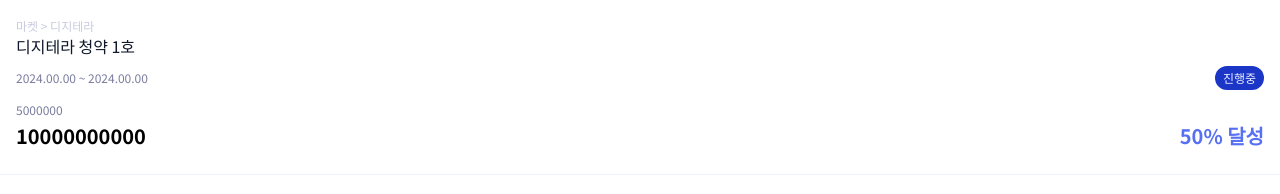
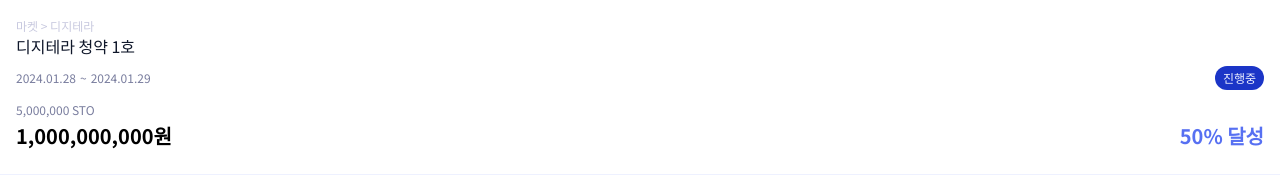
Before and after one commit to jangth0655/prime-t-front, a Next.js app: page /digiterra/1 in a window 1280 px wide. Shown: the part 482-676 px from the top of the page. Built offline with nearby package versions, Linux system fonts and the light colour scheme.

Commit message:
digiterra item, digiterra detail, bottom modal, utils 추착 업데이트

```diff
--- a/package.json
+++ b/package.json
@@ -11,6 +11,7 @@
   "dependencies": {
     "@tanstack/react-query": "^5.18.0",
     "@tanstack/react-query-devtools": "^5.18.0",
+    "dayjs": "^1.11.10",
     "framer-motion": "10.14.0",
     "next": "14.1.0",
     "react": "^18",
--- a/src/components/Modal/BottomModal.tsx
+++ b/src/components/Modal/BottomModal.tsx
@@ -1,4 +1,5 @@
 import { forwardRef } from "react";
+
 import Modal from "./Modal";
 
 type Props = {
@@ -21,7 +22,7 @@ const BottomModal = forwardRef<HTMLDivElement, Props>(
           }}
           className={`${
             bgColor || "bg-white"
-          } min-w-[22.5rem] rounded-t-lg fixed z-50 w-full`}
+          } min-w-[22.5rem] rounded-t-lg fixed z-30 w-full`}
         >
           {children}
         </div>
--- a/src/components/Navbar.tsx
+++ b/src/components/Navbar.tsx
@@ -36,7 +36,7 @@ export default function Navbar() {
   }, []);
 
   return pathName === "/" ? null : (
-    <nav className="fixed top-0 left-0 right-0 m-auto min-w-sm z-30">
+    <nav className="fixed top-0 left-0 right-0 m-auto min-w-sm z-50">
       <div className="h-[3.75rem] flex justify-between items-center pl-4 bg-slate-S900 z-40 border-b-[1px] border-b-slate-S600 ">
         <Link href={routes.serviceIntro}>
           <LogoWhite />
--- a/src/components/digiterra/DigiterraDetail.tsx
+++ b/src/components/digiterra/DigiterraDetail.tsx
@@ -1,6 +1,10 @@
 "use client";
 
+import { useCallback, useRef, useState } from "react";
+import { useCloseOnOutSideClick } from "../commonHooks/useCloseOnOutSideClick";
 import Image from "next/image";
+import dayjs from "dayjs";
+
 import DetailCategory from "../feed/detail/DetailCateogry";
 import DetailTitle from "../feed/detail/DetailTitle";
 import DetailPeriod from "../feed/detail/DetailPeriod";
@@ -9,13 +13,13 @@ import DetailIssueAmount from "../feed/detail/DetailIssueAmount";
 import DetailAmount from "../feed/detail/DetailAmount";
 import DetailCompleteRate from "../feed/detail/DetailCompleteRate";
 import DetailProductIntroHeader from "../feed/detail/DetailProductIntroHeader";
+import BottomModal from "../Modal/BottomModal";
 
+import { formatDateYYYMMDD } from "@/utils/formatDate";
+import { formatCurrency } from "@/utils/formatNumber";
 import TempImage from "../../../public/assets/digiterra/temp_digit_detail.png";
 import SolidButton from "../common/SolidButton";
 import StartIcon from "@/icons/StarIcon";
-import { useCallback, useRef, useState } from "react";
-import BottomModal from "../Modal/BottomModal";
-import { useCloseOnOutSideClick } from "../commonHooks/useCloseOnOutSideClick";
 
 type Props = {
   detailId: number;
@@ -25,6 +29,11 @@ export default function DigiterraDetail({ detailId }: Props) {
   const [isBottomModal, setIsBottomModal] = useState(false);
   const bottomModalRef = useRef(null);
   const involveButtonRef = useRef(null);
+
+  const formattedYesterday = formatDateYYYMMDD(
+    dayjs().subtract(1, "day").toDate()
+  );
+  const formattedToday = formatDateYYYMMDD(new Date());
 
   const openBottomModal = useCallback(() => {
     setIsBottomModal(true);
@@ -51,13 +60,17 @@ export default function DigiterraDetail({ detailId }: Props) {
         <DetailTitle text="디지테라 청약 1호" />
 
         <div className="flex justify-between items-center mt-2 mb-3">
-          <DetailPeriod date="2024.00.00 ~ 2024.00.00" />
+          <div className="flex items-center space-x-1">
+            <DetailPeriod date={formattedYesterday} />
+            <span className="text-label leading-label text-slate-S400">~</span>
+            <DetailPeriod date={formattedToday} />
+          </div>
           <StatusTag statusType={{ key: "progress", name: "진행중" }} />
         </div>
 
-        <DetailIssueAmount issueAmount={5000000} />
+        <DetailIssueAmount issueAmount={formatCurrency(5000000)} />
         <div className="mt-1 flex justify-between items-center">
-          <DetailAmount amount={10000000000} />
+          <DetailAmount amount={formatCurrency(1000000000)} />
           <DetailCompleteRate text="50% 달성" />
         </div>
       </div>
--- /dev/null
+++ b/src/components/digiterra/DigiterraItem.tsx
@@ -0,0 +1,53 @@
+"use client";
+
+import Link from "next/link";
+import Image from "next/image";
+
+import FeedExpirationDate from "../feed/FeedExpirationDate";
+import FeedTitle from "../feed/FeedTitle";
+import FeedEntity from "../feed/FeedEntity";
+import FeedCompleteRate from "../feed/FeedCompleteRate";
+import StatusTag from "../common/StatusTag";
+
+import { routes } from "@/routes";
+import { DigiterraType } from "./DigiterraList";
+
+type Props = {
+  item: DigiterraType;
+};
+
+export default function DigiterraItem({ item }: Props) {
+  return (
+    <Link href={`${routes.digiterra}/${item.key}`}>
+      <li className="pt-1 pb-4 px-4 w-[20.5rem] border-[1px] border-slate-S200 rounded-lg">
+        <FeedExpirationDate date="0000.00.00" />
+        <div className="flex h-full">
+          <div className="mr-2 min-w-[5.75rem]">
+            {item.image ? (
+              <Image
+                width={92}
+                height={92}
+                src={item.image}
+                alt=""
+                className="object-cover rounded-lg"
+              />
+            ) : (
+              <div className="w-[5.75rem] h-[5.75rem] bg-slate-S400 rounded-lg" />
+            )}
+          </div>
+
+          <div className="flex flex-col justify-between">
+            <div>
+              <FeedTitle text="청약 예시 문구입니다. 두 줄 이상 넘어갈 시 말줄임 표시를 추가합니다" />
+              <FeedEntity text="청약단체/인물" />
+            </div>
+            <div className="flex justify-between items-center">
+              <FeedCompleteRate text={item.anyText} />
+              <StatusTag statusType={item.status} />
+            </div>
+          </div>
+        </div>
+      </li>
+    </Link>
+  );
+}
--- a/src/components/digiterra/DigiterraList.tsx
+++ b/src/components/digiterra/DigiterraList.tsx
@@ -1,20 +1,14 @@
 "use client";
 
-import Image, { StaticImageData } from "next/image";
-import Link from "next/link";
+import { StaticImageData } from "next/image";
 
 import { StatusCategoryType } from "../StatusCategory";
-import StatusTag from "../common/StatusTag";
-import FeedExpirationDate from "../feed/FeedExpirationDate";
-import FeedTitle from "../feed/FeedTitle";
-import FeedEntity from "../feed/FeedEntity";
-import FeedCompleteRate from "../feed/FeedCompleteRate";
 
 import DigiterraImage_1 from "../../../public/assets/digiterra/digitera_thumbnail_1.png";
 import DigiterraImage_2 from "../../../public/assets/digiterra/digitera_thumbnail_2.png";
 import DigiterraImage_3 from "../../../public/assets/digiterra/digitera_thumbnail_3.png";
 import DigiterraImage_4 from "../../../public/assets/digiterra/digitera_thumbnail_4.png";
-import { routes } from "@/routes";
+import DigiterraItem from "./DigiterraItem";
 
 type Props = {
   status: StatusCategoryType;
@@ -29,43 +23,13 @@ export default function DigiterraList({ status }: Props) {
   return (
     <ul className="mt-4 space-y-4 px-4  flex-col flex justify-center items-center">
       {filterCategoryStatus.map((item) => (
-        <Link href={`${routes.digiterra}/${item.key}`} key={item.key}>
-          <li className="pt-1 pb-4 px-4 w-[20.5rem] border-[1px] border-slate-S200 rounded-lg">
-            <FeedExpirationDate date="0000.00.00" />
-            <div className="flex h-full">
-              <div className="mr-2 min-w-[5.75rem]">
-                {item.image ? (
-                  <Image
-                    width={92}
-                    height={92}
-                    src={item.image}
-                    alt=""
-                    className="object-cover rounded-lg"
-                  />
-                ) : (
-                  <div className="w-[5.75rem] h-[5.75rem] bg-slate-S400 rounded-lg" />
-                )}
-              </div>
-
-              <div className="flex flex-col justify-between">
-                <div>
-                  <FeedTitle text="청약 예시 문구입니다. 두 줄 이상 넘어갈 시 말줄임 표시를 추가합니다" />
-                  <FeedEntity text="청약단체/인물" />
-                </div>
-                <div className="flex justify-between items-center">
-                  <FeedCompleteRate text={item.anyText} />
-                  <StatusTag statusType={item.status} />
-                </div>
-              </div>
-            </div>
-          </li>
-        </Link>
+        <DigiterraItem key={item.key} item={item} />
       ))}
     </ul>
   );
 }
 
-type DigiterraType = {
+export type DigiterraType = {
   status: StatusCategoryType;
   description: string;
   entity: string;
--- a/src/components/feed/detail/DetailAmount.tsx
+++ b/src/components/feed/detail/DetailAmount.tsx
@@ -1,14 +1,14 @@
 import { cls } from "@/utils/cls";
 
 type Props = {
-  amount: number;
+  amount: string;
   isPorkHub?: boolean;
 };
 
 export default function DetailAmount({ amount, isPorkHub }: Props) {
   return (
     <p className={cls(isPorkHub ? "" : "text-h4 leading-h4 font-bold", "")}>
-      {amount}
+      {amount}원
     </p>
   );
 }
--- a/src/components/feed/detail/DetailIssueAmount.tsx
+++ b/src/components/feed/detail/DetailIssueAmount.tsx
@@ -1,7 +1,7 @@
 import { cls } from "@/utils/cls";
 
 type Props = {
-  issueAmount: number;
+  issueAmount: string;
   isPorkHub?: boolean;
 };
 
@@ -15,7 +15,7 @@ export default function DetailIssueAmount({ issueAmount, isPorkHub }: Props) {
         ""
       )}
     >
-      {issueAmount}
+      {issueAmount} STO
     </p>
   );
 }
--- /dev/null
+++ b/src/utils/formatDate.ts
@@ -0,0 +1,5 @@
+import dayjs from "dayjs";
+
+export const formatDateYYYMMDD = (date: Date) => {
+  return dayjs(date).format("YYYY.MM.DD");
+};
--- /dev/null
+++ b/src/utils/formatNumber.ts
@@ -0,0 +1,9 @@
+export const formatCurrency = (amount: number) => {
+  const formattedAmount = new Intl.NumberFormat("ko-KR", {
+    style: "decimal",
+    minimumFractionDigits: 0,
+    maximumFractionDigits: 0,
+  }).format(amount);
+
+  return formattedAmount;
+};
```
Also changed, not shown: 1 other file (tests, documents, lock files or other folders).
